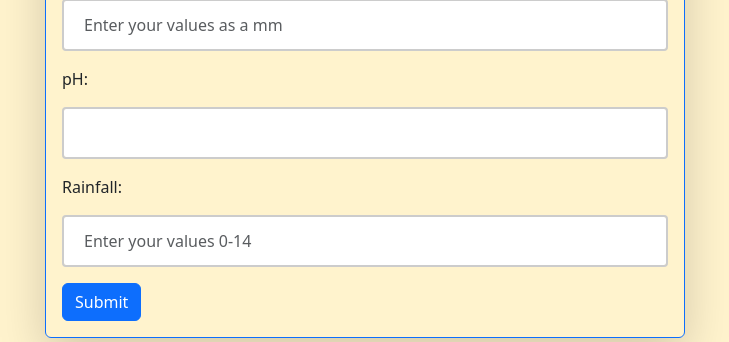
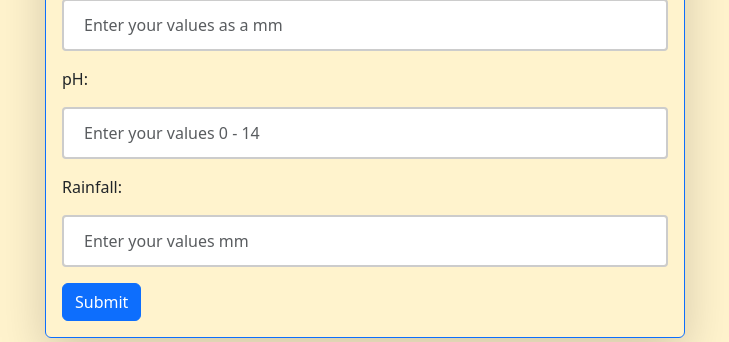
Before and after one commit to ibra15-cyber/smart_cultivation, a Flask app: page / in a window 1280 px wide. Shown: the part 1326-1668 px from the top of the page, without its empty margins (275-1004 px from the left). Run offline with Flask 2, Linux system fonts and the light colour scheme; parts of the project's set-up code (start-up, migrations or seed data) failed here and were passed over; some libraries are stand-ins or nearby versions.

Commit message:
placeholder

```diff
--- a/templates/index.html
+++ b/templates/index.html
@@ -133,7 +133,8 @@
           </div>
           <div class="mb-3">
             <label for="ph" class="form-label">pH:</label>
-            <input type="text" class="form-control" id="ph" name="ph" min="0.000" max="10.00" />
+            <input type="text" class="form-control" id="ph" name="ph" min="0.000" max="10.00" placeholder="Enter your values 0 - 14"
+            />
           </div>
           <div class="mb-3">
             <label for="rainfall" class="form-label">Rainfall:</label>
@@ -143,7 +144,7 @@
               id="rainfall"
               name="rainfall"
               min="20.00" max="298.50"
-              placeholder="Enter your values 0-14"
+              placeholder="Enter your values mm"
             />
           </div>
           <button type="submit" class="btn btn-primary">Submit</button>
```
